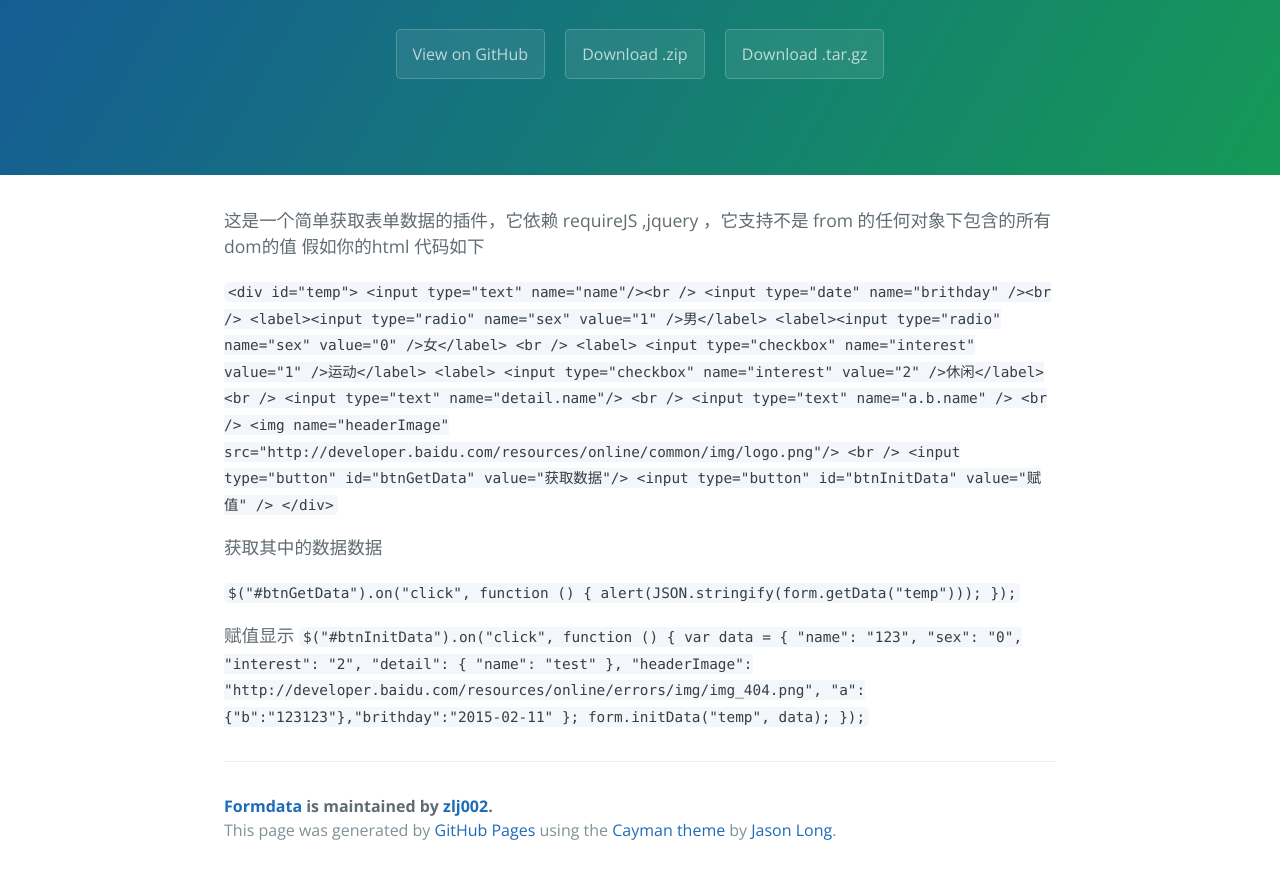
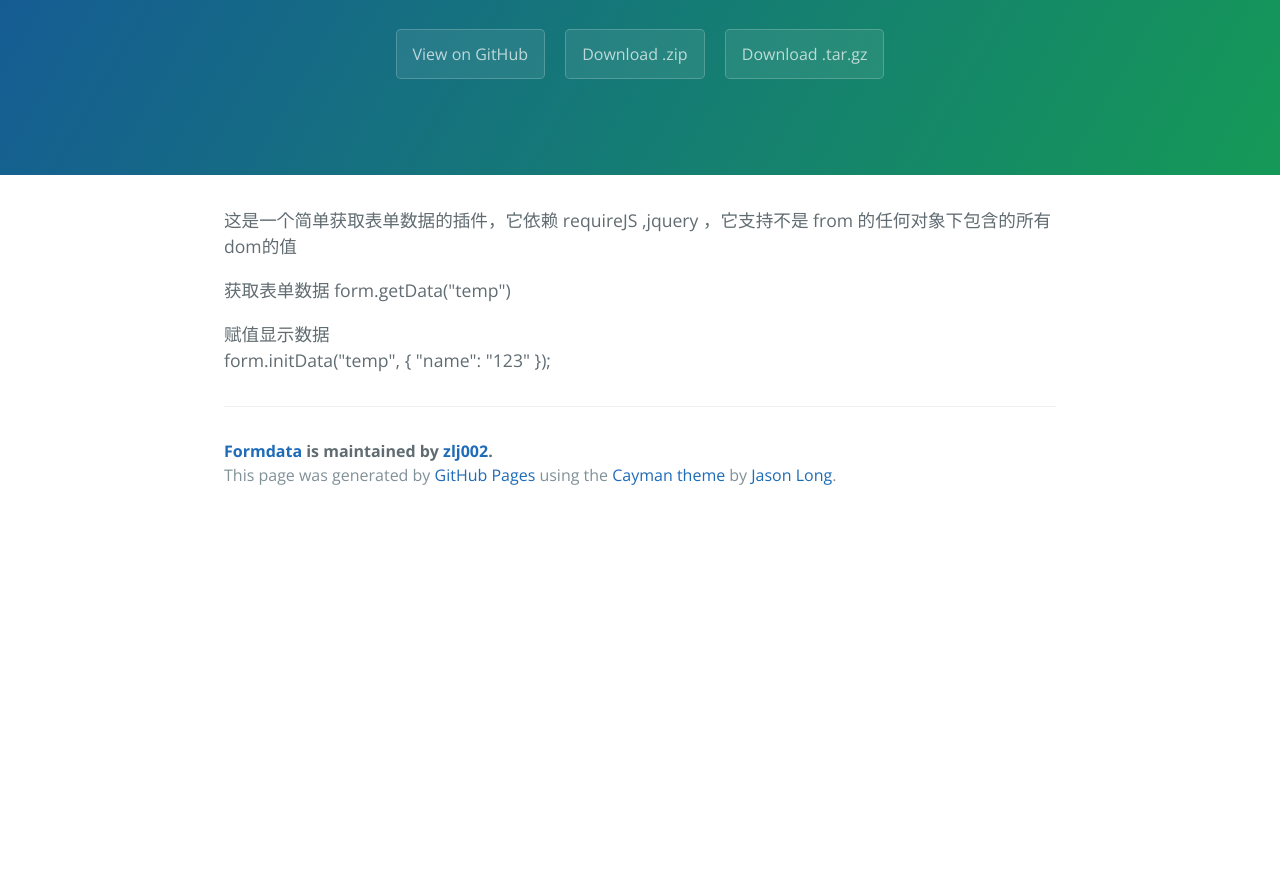
Before and after one commit to zlj002/formdata, a plain HTML site: page index.html in a window 1280 px wide. Shown: the part 208-1082 px from the top of the page. After the commit the page ends 800 px from the top, so only its background shows below. Drawn offline with nearby package versions, Linux system fonts and the light colour scheme.

```diff
--- a/index.html
+++ b/index.html
@@ -19,39 +19,13 @@
     </section>
 
     <section class="main-content">
-      <p>这是一个简单获取表单数据的插件，它依赖 requireJS ,jquery ，它支持不是 from 的任何对象下包含的所有dom的值
-假如你的html 代码如下</p>
+      <p>这是一个简单获取表单数据的插件，它依赖 requireJS ,jquery ，它支持不是 from 的任何对象下包含的所有dom的值</p>
 
-<p><code>&lt;div id="temp"&gt;
-         &lt;input type="text" name="name"/&gt;&lt;br /&gt;
-         &lt;input type="date" name="brithday" /&gt;&lt;br /&gt;
-         &lt;label&gt;&lt;input type="radio" name="sex" value="1" /&gt;男&lt;/label&gt;
-         &lt;label&gt;&lt;input type="radio" name="sex" value="0" /&gt;女&lt;/label&gt;
-         &lt;br /&gt;
-         &lt;label&gt; &lt;input type="checkbox" name="interest" value="1" /&gt;运动&lt;/label&gt;
-         &lt;label&gt; &lt;input type="checkbox" name="interest" value="2" /&gt;休闲&lt;/label&gt;
-         &lt;br /&gt;
-         &lt;input type="text" name="detail.name"/&gt;
-         &lt;br /&gt;
-         &lt;input type="text" name="a.b.name" /&gt;
-         &lt;br /&gt;
-         &lt;img name="headerImage" src="http://developer.baidu.com/resources/online/common/img/logo.png"/&gt;
-         &lt;br /&gt;
-         &lt;input type="button" id="btnGetData" value="获取数据"/&gt;
-         &lt;input type="button" id="btnInitData" value="赋值" /&gt;
-     &lt;/div&gt;</code></p>
+<p>获取表单数据
+ form.getData("temp") </p>
 
-<p>获取其中的数据数据</p>
-
-<p><code>$("#btnGetData").on("click", function () {
-            alert(JSON.stringify(form.getData("temp")));
-        });</code></p>
-
-<p>赋值显示
-<code>$("#btnInitData").on("click", function () {
-            var data = { "name": "123", "sex": "0", "interest": "2", "detail": { "name": "test" }, "headerImage": "http://developer.baidu.com/resources/online/errors/img/img_404.png", "a": {"b":"123123"},"brithday":"2015-02-11" };
-            form.initData("temp", data);
-        });</code></p>
+<p>赋值显示数据<br>
+ form.initData("temp", { "name": "123"  }); </p>
 
       <footer class="site-footer">
         <span class="site-footer-owner"><a href="https://github.com/zlj002/formdata">Formdata</a> is maintained by <a href="https://github.com/zlj002">zlj002</a>.</span>
```
Also changed, not shown: params.json (+1 -1 lines).
